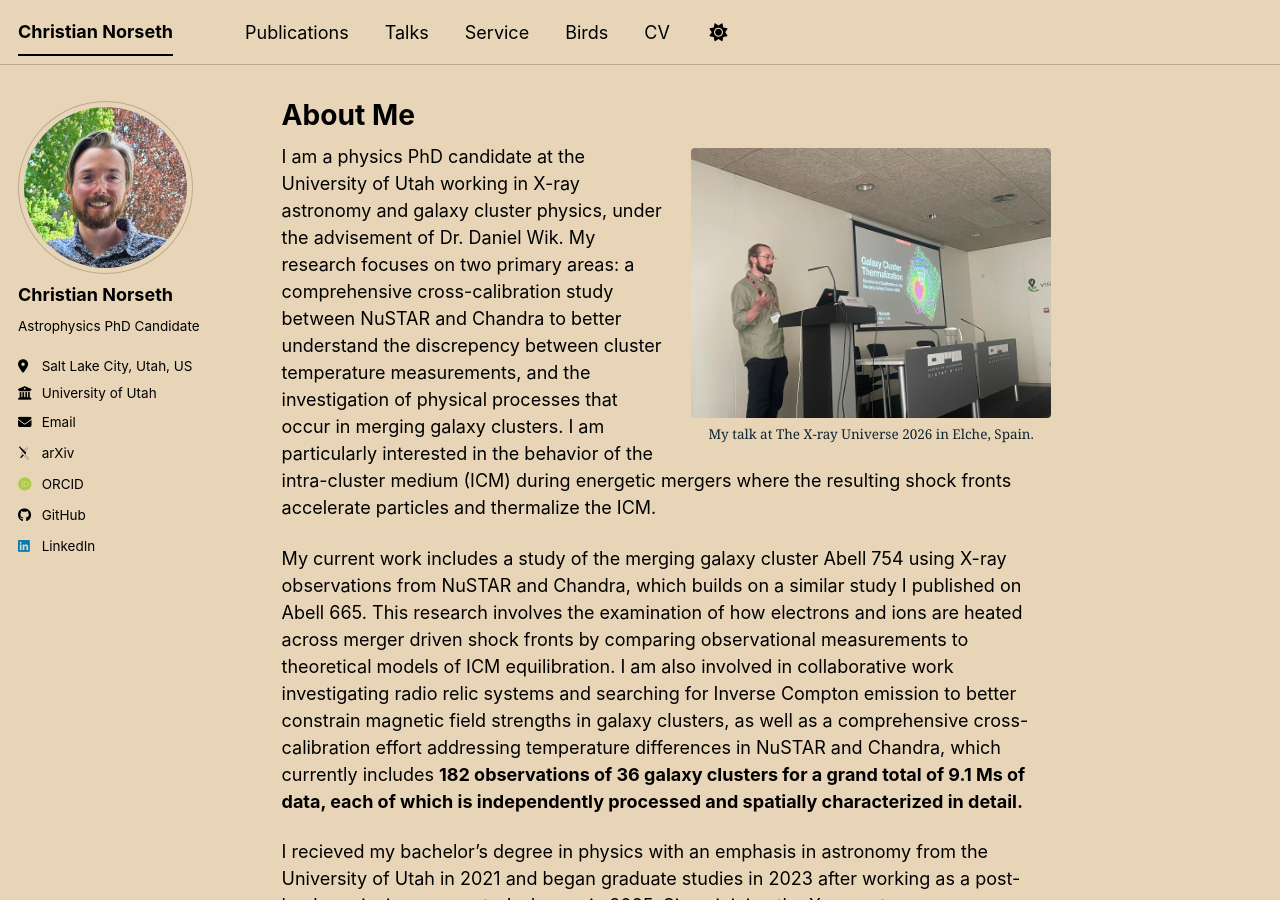
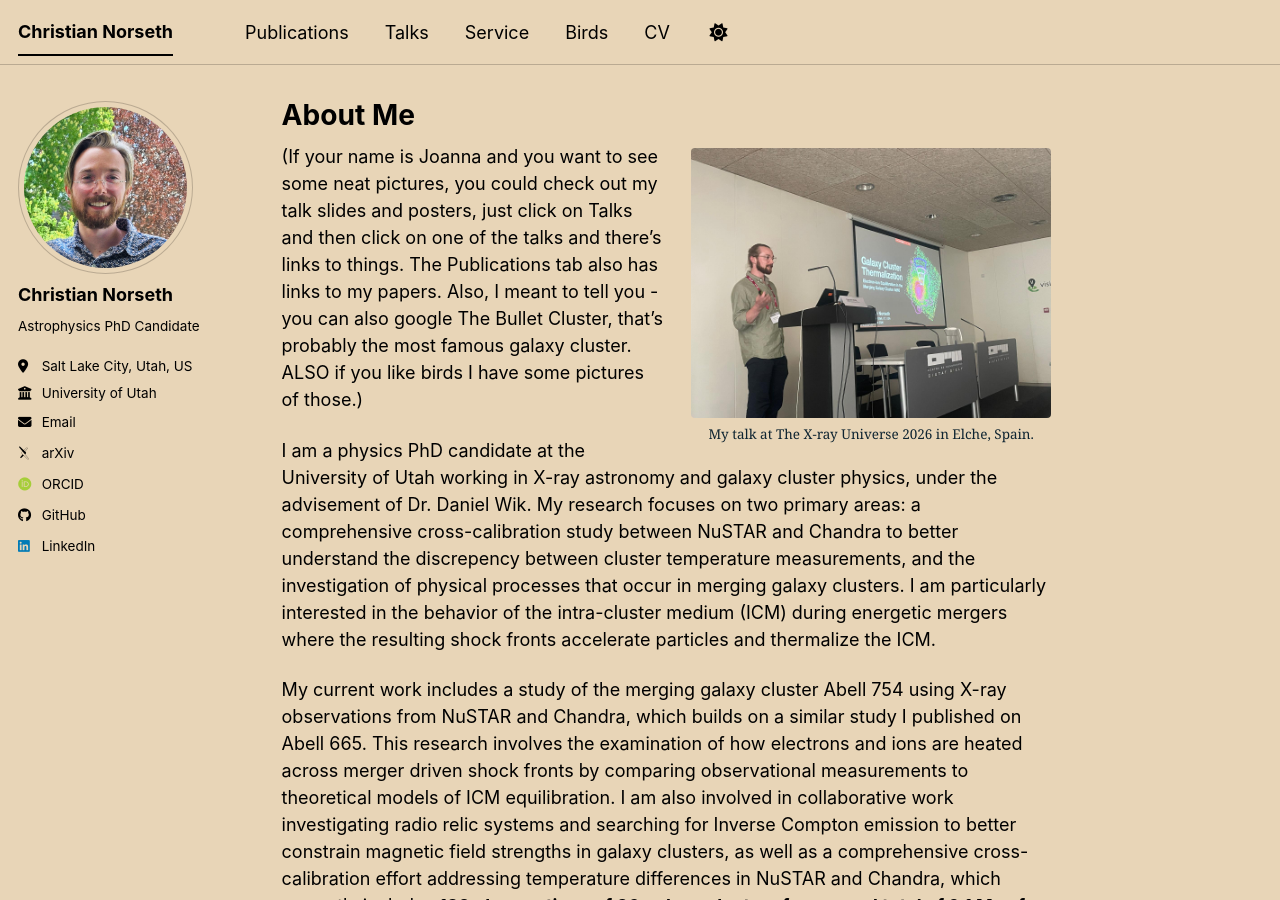
Before and after one commit to chrisnorseth/chrisnorseth.github.io, a Jekyll site: the page built from _pages/about.md, in a window 1280 px wide and 900 px high. Built offline with Jekyll 4.4.1, drawn with Linux system fonts in a browser that asks for light colours; some web fonts are replaced; a script bundle is joined from its source files by our own code; library files that are not in the unit come from our copies.

Commit message:
added joanna blurb back

```diff
--- a/_pages/about.md
+++ b/_pages/about.md
@@ -12,6 +12,8 @@ redirect_from:
   <figcaption>My talk at The X-ray Universe 2026 in Elche, Spain.</figcaption>
 </figure>
 
+(If your name is Joanna and you want to see some neat pictures, you could check out my talk slides and posters, just click on Talks and then click on one of the talks and there's links to things. The Publications tab also has links to my papers. Also, I meant to tell you - you can also google The Bullet Cluster, that's probably the most famous galaxy cluster. ALSO if you like birds I have some pictures of those.)
+
 I am a physics PhD candidate at the University of Utah working in X-ray astronomy and galaxy cluster physics, under the advisement of Dr. Daniel Wik. My research focuses on two primary areas: a comprehensive cross-calibration study between NuSTAR and Chandra to better understand the discrepency between cluster temperature measurements, and the investigation of physical processes that occur in merging galaxy clusters. I am particularly interested in the behavior of the intra-cluster medium (ICM) during energetic mergers where the resulting shock fronts accelerate particles and thermalize the ICM.
 
 My current work includes a study of the merging galaxy cluster Abell 754 using X-ray observations from NuSTAR and Chandra, which builds on a similar study I published on Abell 665. This research involves the examination of how electrons and ions are heated across merger driven shock fronts by comparing observational measurements to theoretical models of ICM equilibration. I am also involved in collaborative work investigating radio relic systems and searching for Inverse Compton emission to better constrain magnetic field strengths in galaxy clusters, as well as a comprehensive cross-calibration effort addressing temperature differences in NuSTAR and Chandra, which currently includes **182 observations of 36 galaxy clusters for a grand total of 9.1 Ms of data, each of which is independently processed and spatially characterized in detail.**
```
